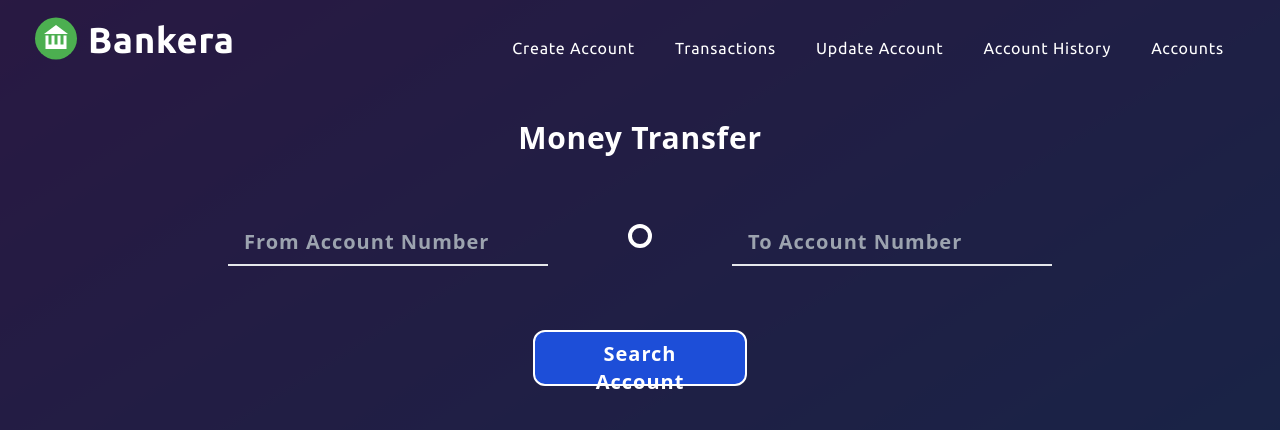
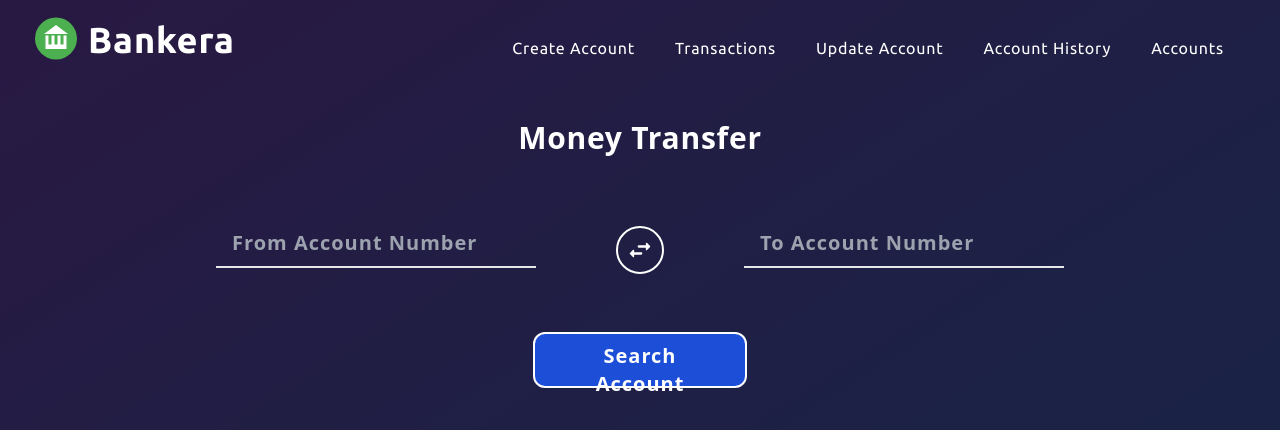
Before and after one commit to RoopTeja04/Bank_App, a React (Vite) app in the folder mybank/: page /transactions in a window 1280 px wide. Shown: the top 430 px of the page. Built offline with nearby package versions, Linux system fonts and the light colour scheme; a web font is replaced by a local one.

Commit message:
modified the front-end bugs

```diff
--- a/mybank/src/Components/Accounts.jsx
+++ b/mybank/src/Components/Accounts.jsx
@@ -2,7 +2,7 @@ import React, { useEffect, useState } from 'react';
 import { motion } from 'framer-motion';
 import axios from 'axios';
 
-const Accounts = ({ accounts_Data }) => {
+const Accounts = () => {
   const [accounts, setAccounts] = useState([])
   const [savingCount, setSavingCount] = useState(0);
   const [currentCount, setCurrentCount] = useState(0);
@@ -77,11 +77,11 @@ const Accounts = ({ accounts_Data }) => {
         </motion.div>
         <motion.div className="account-card bg-gradient-to-r from-purple-400 to-purple-600 px-6 py-4 rounded-2xl text-black cursor-pointer" variants={cardVariants}>
           <p className="font-medium text-lg">
-            Total Account: <span className="text-3xl font-bold">{accounts_Data.length}</span>
+            Total Account: <span className="text-3xl font-bold">{accounts.length}</span>
           </p>
         </motion.div>
       </motion.div>
-      {accounts_Data.length === 0 ? (
+      {accounts.length === 0 ? (
         <motion.p
           className="text-red-600 text-4xl font-semibold mt-14 backdrop-blur-lg py-4 px-8 border-4 border-red-400 rounded-lg"
           initial={{ opacity: 0 }}
--- a/mybank/src/Components/Transactions.jsx
+++ b/mybank/src/Components/Transactions.jsx
@@ -107,7 +107,8 @@ const Transactions = () => {
           transition={{ duration: 0.3 }}
         />
         <SwapHorizRoundedIcon
-          className="relative top-1 text-6xl border-4 border-white rounded-full px-2 cursor-pointer"
+          style={{fontSize:"48px"}}
+          className='relative top-1.5 cursor-pointer border-2 border-white rounded-full p-2'
           onClick={SwapAccountNumber}
         />
         <motion.input
```
